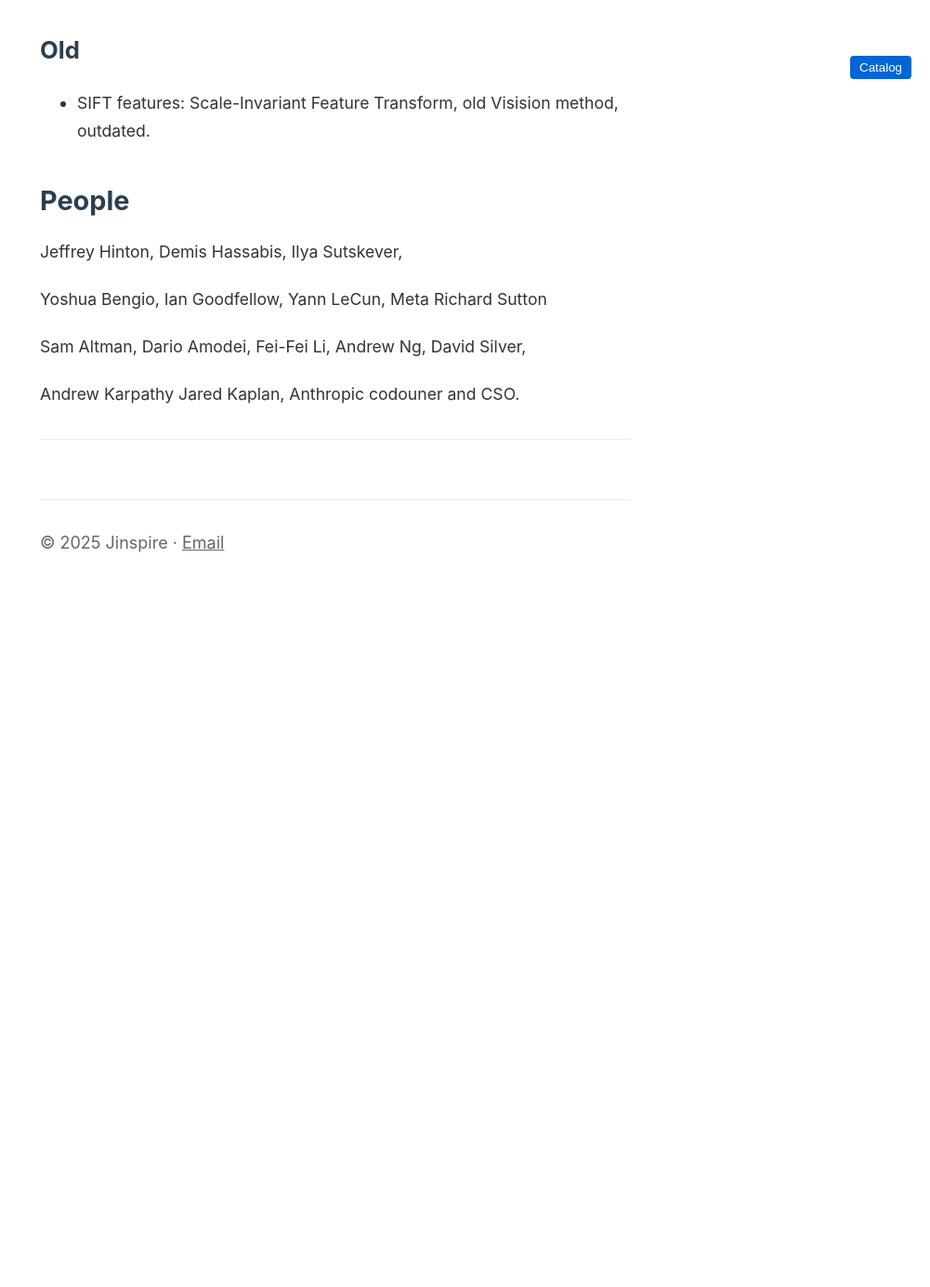
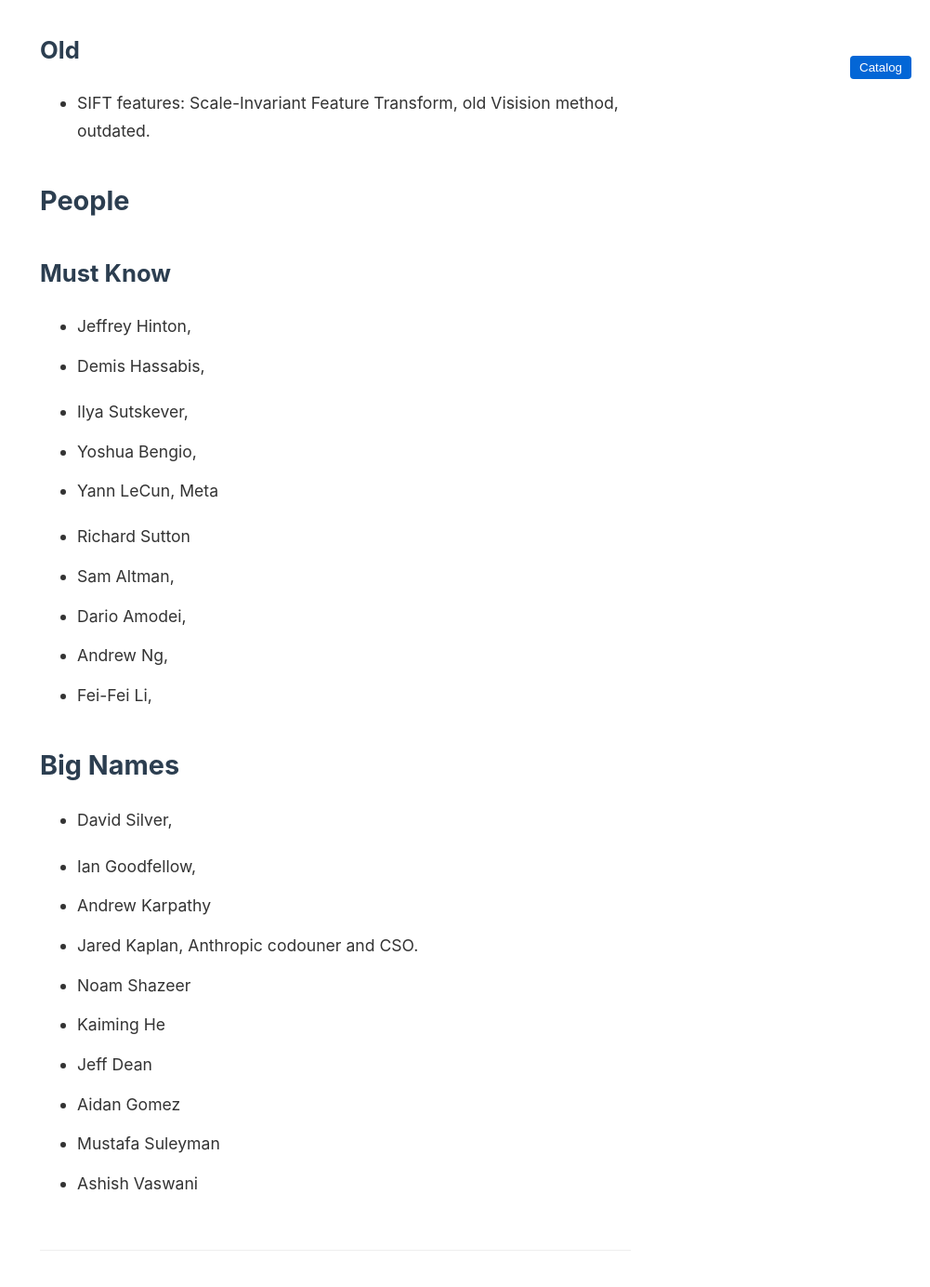
Before and after one commit to wjhhking/jinspire.dev, a Jekyll site: the page built from _posts/2025-05-23-ml-index.md, in a window 1280 px wide and 1400 px high, scrolled down 6535 px. Shown: the top 1384 px of the window at 93% size, without its empty margins (279-1280 px from the left). Built offline with Jekyll 4.4.1, drawn with Linux system fonts in a browser that asks for light colours; before the commit the page ends 7165 px from its top, so only the background shows below that.

Commit message:
more names

```diff
--- a/_posts/2025-05-23-ml-index.md
+++ b/_posts/2025-05-23-ml-index.md
@@ -155,21 +155,30 @@
 
 # People
 
-Jeffrey Hinton,
-Demis Hassabis,
-Ilya Sutskever,
+## Must Know
 
-Yoshua Bengio,
-Ian Goodfellow,
-Yann LeCun, Meta
-Richard Sutton
+- Jeffrey Hinton,
+- Demis Hassabis,
+- Ilya Sutskever,
 
+- Yoshua Bengio,
+- Yann LeCun, Meta
+- Richard Sutton
 
-Sam Altman,
-Dario Amodei,
-Fei-Fei Li,
-Andrew Ng,
-David Silver,
+- Sam Altman,
+- Dario Amodei,
+- Andrew Ng,
+- Fei-Fei Li,
 
-Andrew Karpathy
-Jared Kaplan, Anthropic codouner and CSO.
+# Big Names
+- David Silver,
+- Ian Goodfellow,
+
+- Andrew Karpathy
+- Jared Kaplan, Anthropic codouner and CSO.
+- Noam Shazeer
+- Kaiming He
+- Jeff Dean
+- Aidan Gomez
+- Mustafa Suleyman
+- Ashish Vaswani
```
